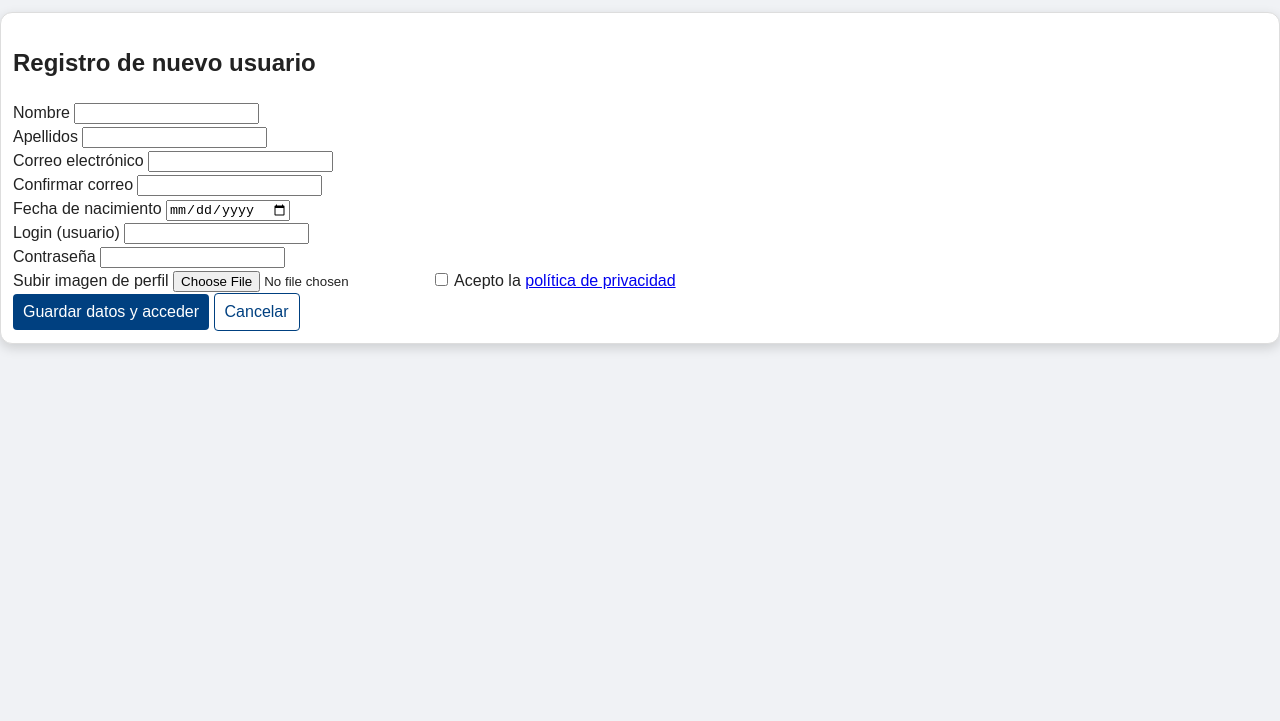
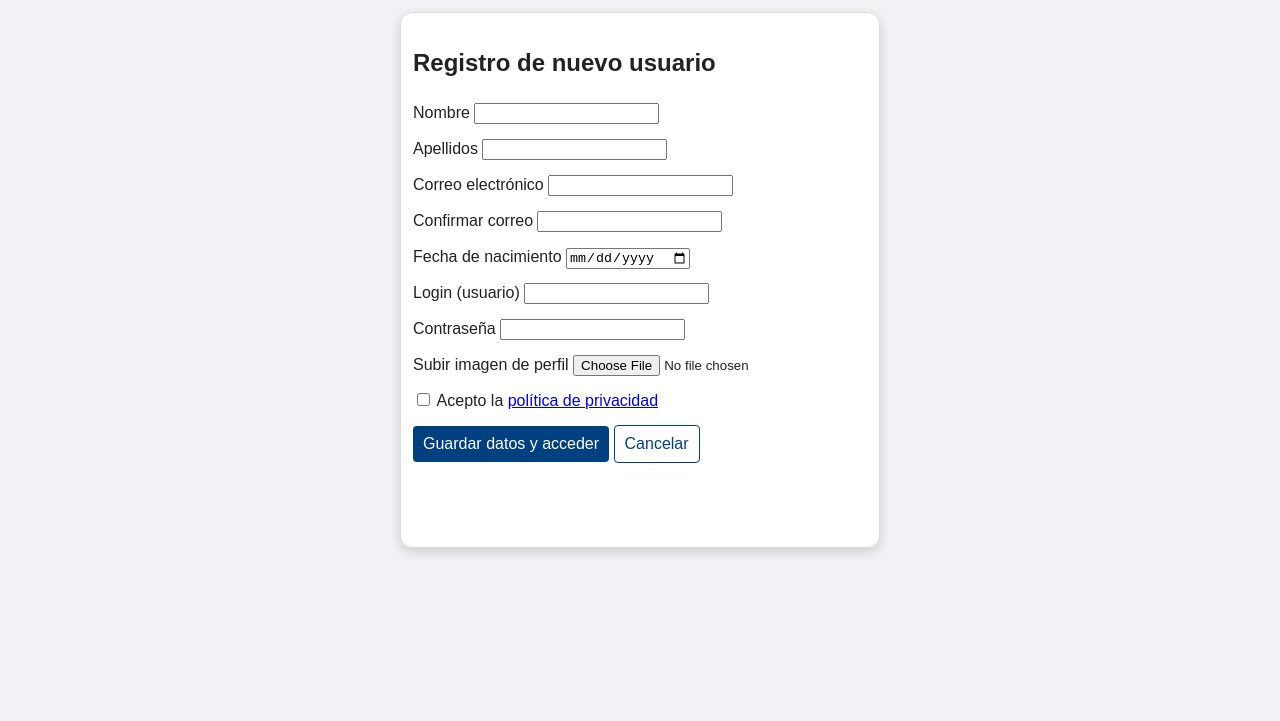
Before and after one commit to MRCprogramming/ep01_gr07, a plain HTML site: page registro.html in a window 1280 px wide. Shown: the part 79-800 px from the top of the page. Drawn offline with Linux system fonts and the light colour scheme.

Commit message:
comienzo registro

```diff
--- a/registro.html
+++ b/registro.html
@@ -3,13 +3,13 @@
 <head>
   <meta charset="utf-8">
   <meta name="viewport" content="width=device-width, initial-scale=1">
-  <title>Registro - Mochileros Sin Fronteras</title>
+  <title>Registro - Viajes Inolvidables</title>
   <link rel="stylesheet" href="style/style.css">
 </head>
 <body>
 
   <header class="site-header small">
-    <h1 class="brand"><a href="index.html">Mochileros Sin Fronteras</a></h1>
+    <h1 class="brand"><a href="index.html">Viajes Inolvidables</a></h1>
   </header>
 
   <main class="centered">
@@ -18,37 +18,37 @@
 
       <form class="reg-form" onsubmit="return false;">
 
-        <div class="register-element"><label>Nombre
+        <div class="grid"><label>Nombre
           <input type="text" name="nombre" required>
         </label>
         </div>
 
-        <div class="register-element"><label>Apellidos
+        <div class="grid"><label>Apellidos
           <input type="text" name="apellidos" required>
         </label>
         </div>
 
-        <div class="register-element"><label>Correo electrónico
+        <div class="grid"><label>Correo electrónico
           <input type="email" name="email" required>
         </label>
 
-        <div class="register-element"><label>Confirmar correo
+        <div class="grid"><label>Confirmar correo
           <input type="email" name="emailconf" required>
         </label>
 
-        <div class="register-element"><label>Fecha de nacimiento
+        <div class="grid"><label>Fecha de nacimiento
           <input type="date" name="fechanac" required>
         </label>
 
-        <div class="register-element"><label>Login (usuario)
+        <div class="grid"><label>Login (usuario)
           <input type="text" name="login" required>
         </label>
 
-        <div class="register-element"><label>Contraseña
+        <div class="grid"><label>Contraseña
           <input type="password" name="password" required>
         </label>
 
-        <div class="register-element"><label>Subir imagen de perfil
+        <div class="grid"><label>Subir imagen de perfil
           <input type="file" name="avatar" accept="image/*">
         </label>
 
--- a/style/style.css
+++ b/style/style.css
@@ -157,6 +157,20 @@ body {
   box-shadow: 0 4px 12px rgba(0,0,0,0.15);
   border-radius: 12px;
 }
+
+.card {
+  background: #fff;
+  border: 1px solid #ddd;
+  border-radius: 6px;
+  padding: 12px;
+  padding-right: 24px;
+  margin-bottom: 14px;
+  box-shadow: 0 4px 12px rgba(0,0,0,0.15);
+  border-radius: 12px;
+  margin-left: 400px;
+  margin-right: 400px;
+}
+
 .login input {
   width: 100%;
   padding: 6px;
```
